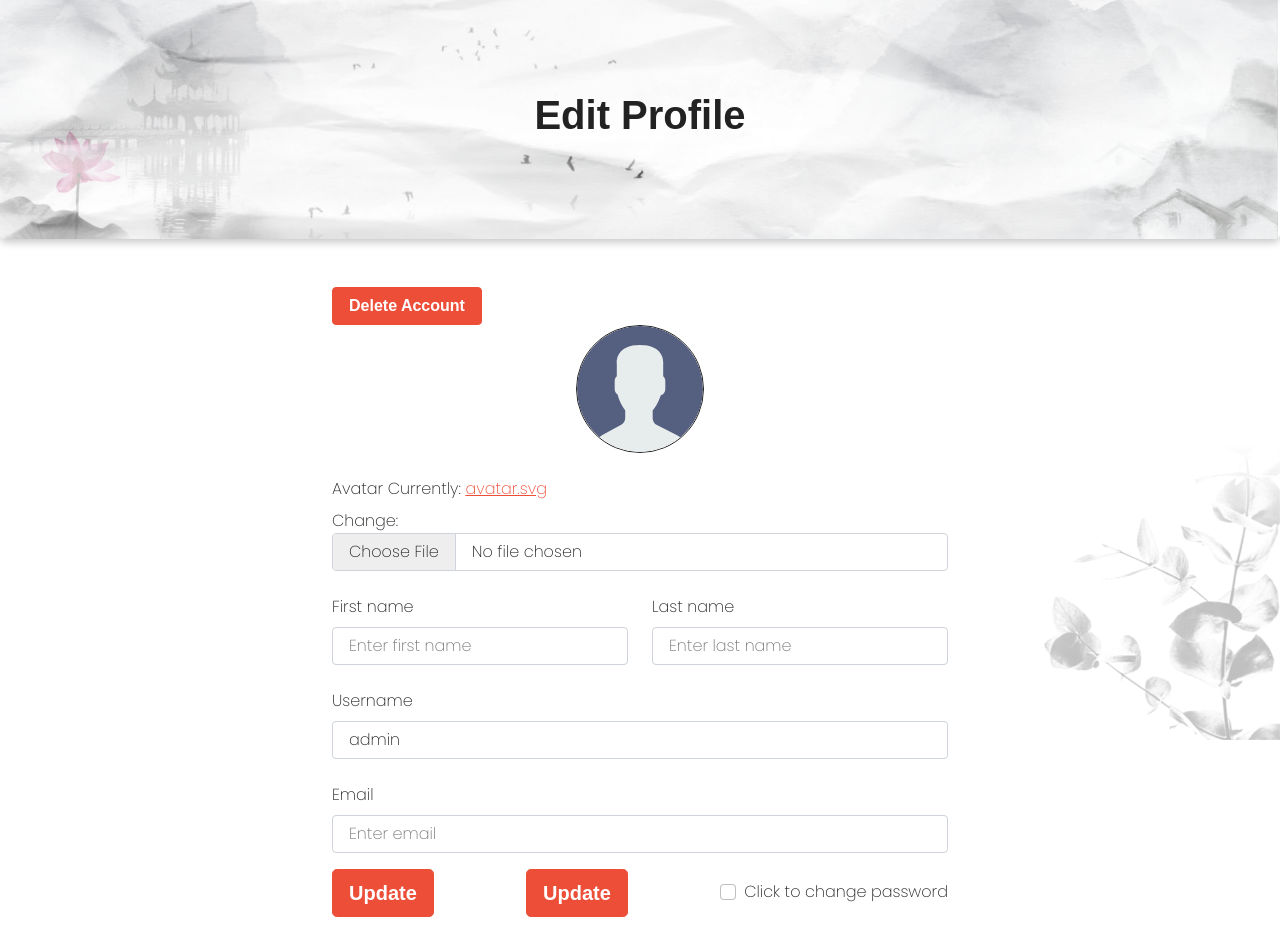
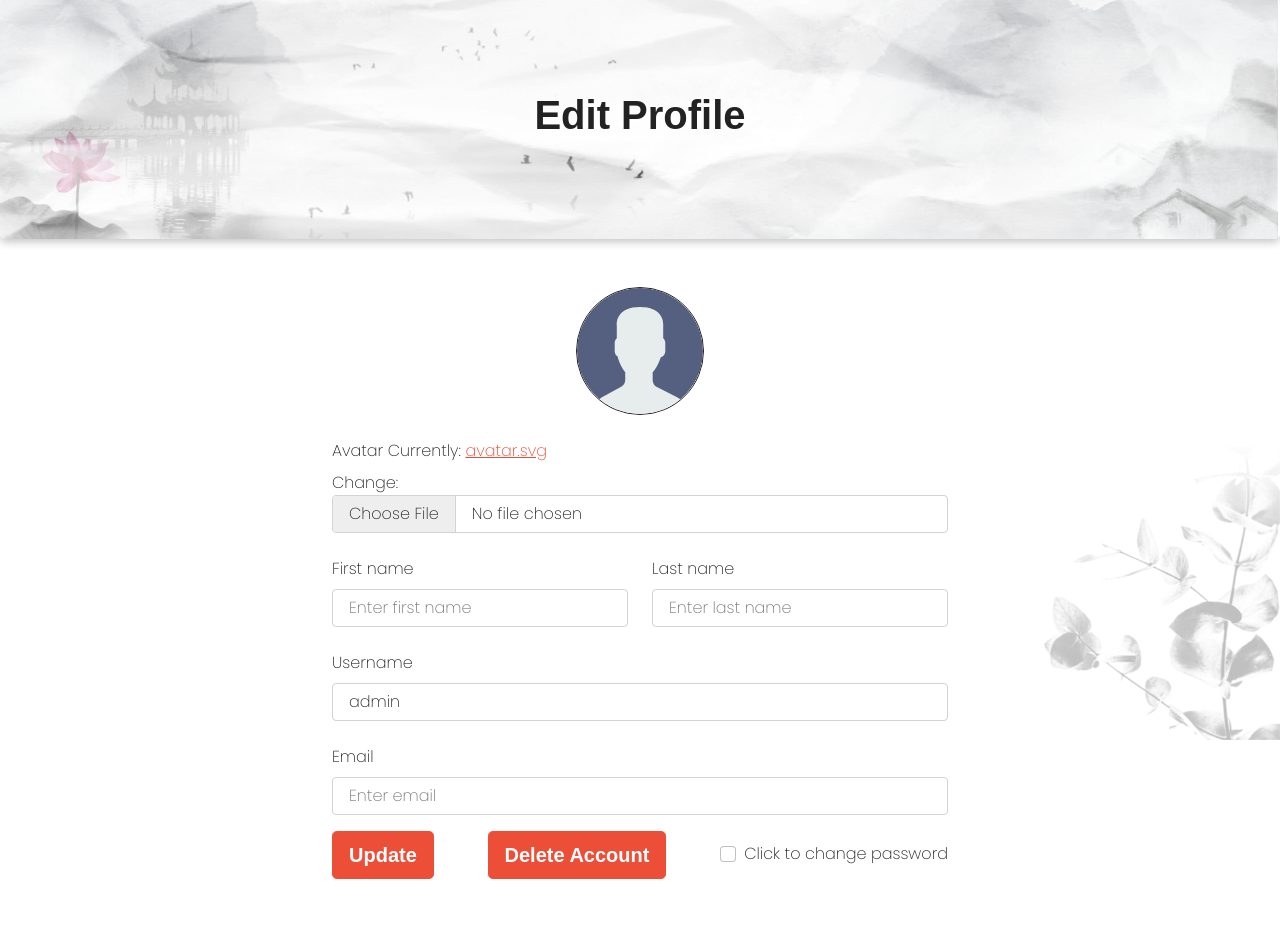
Before and after one commit to eroldramos/elearningmandarin, a Django app: page /update-user/ in a window 1280 px wide. Shown: the part 60-1009 px from the top of the page. After the commit the page ends 939 px from the top, so only its background shows below. Run offline with Django 4.2, Linux system fonts and the light colour scheme; a user stored in the database is signed in; some libraries are stand-ins or nearby versions.

Commit message:
padikit nlng nung delete account button sa update ty

```diff
--- a/templates/update_user.html
+++ b/templates/update_user.html
@@ -6,15 +6,6 @@
     <h1 class="text-center" id="head_Text">Edit Profile</h1>
   </div>
 
-  {% if page == 'authenticated' %}
- <div class="row justify-content-center">
-   <div class="col col-lg-6">
-    <button class="btn btn-primary" id="deleteBtn">Delete Account</button>
-   </div>
- </div>
- {% include 'delete_personal_account.html' %}
- <script src="{% static 'js/delete.js' %}"></script>
- {% endif %}
   <div class="row" >
     <div class="col" style="display: flex; justify-content: center">
 
@@ -75,9 +66,14 @@
           <button type="submit" class="btn btn-primary btn-lg btn-block">
           Update
           </button>
-          <button type="submit" class="btn btn-primary btn-lg btn-block">
-            Update
-            </button>
+
+          {% if page == 'authenticated' %}
+         <!-- can't use button tag because it is inside of a form tag and considers automatically as submit -->
+             <span class="btn btn-primary btn-lg btn-block" id="deleteBtn">Delete Account</span>
+
+          {% include 'delete_personal_account.html' %}
+          <script src="{% static 'js/delete.js' %}"></script>
+          {% endif %}
 
           {% if page == 'authenticated' %}
 
```
